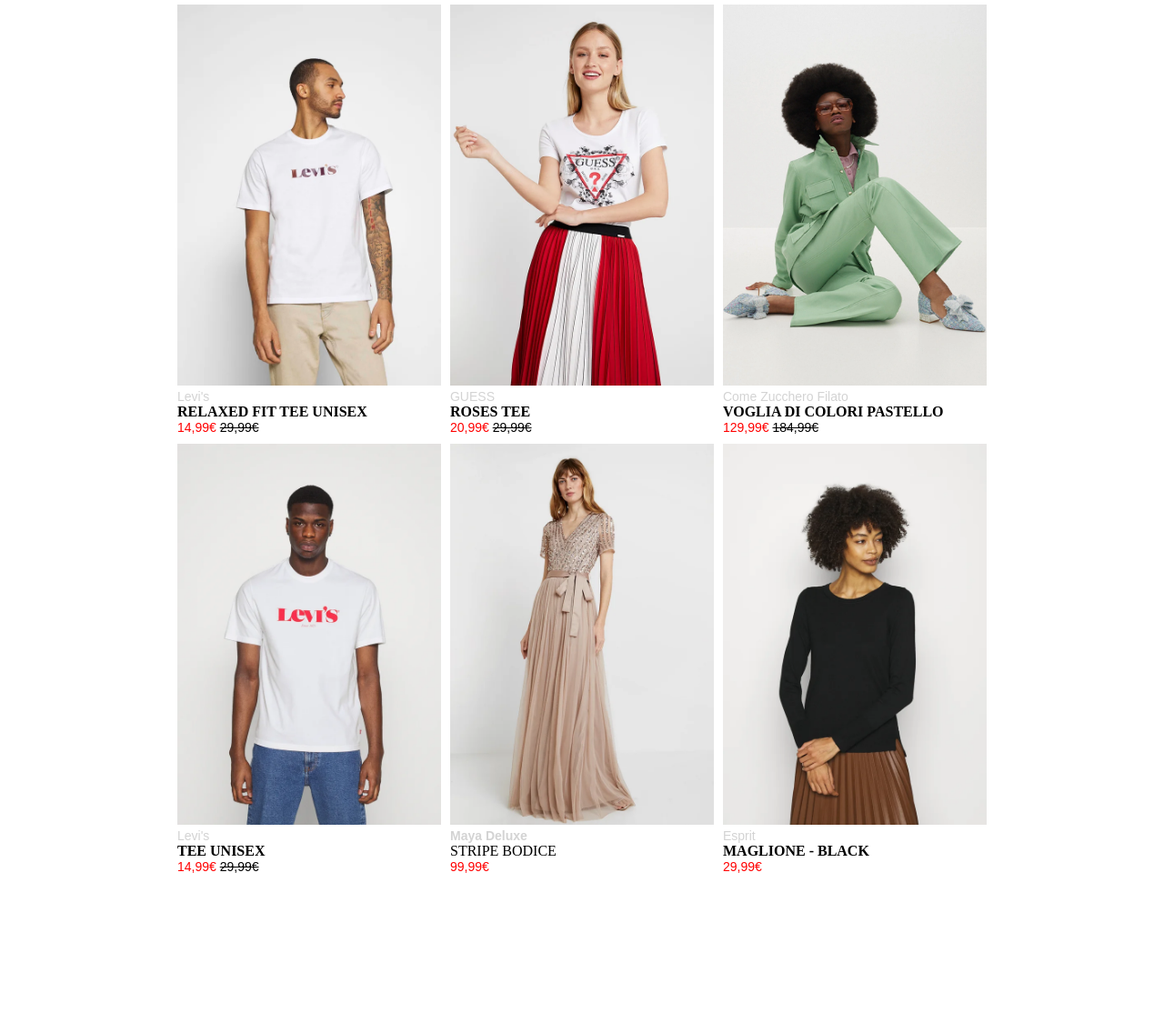
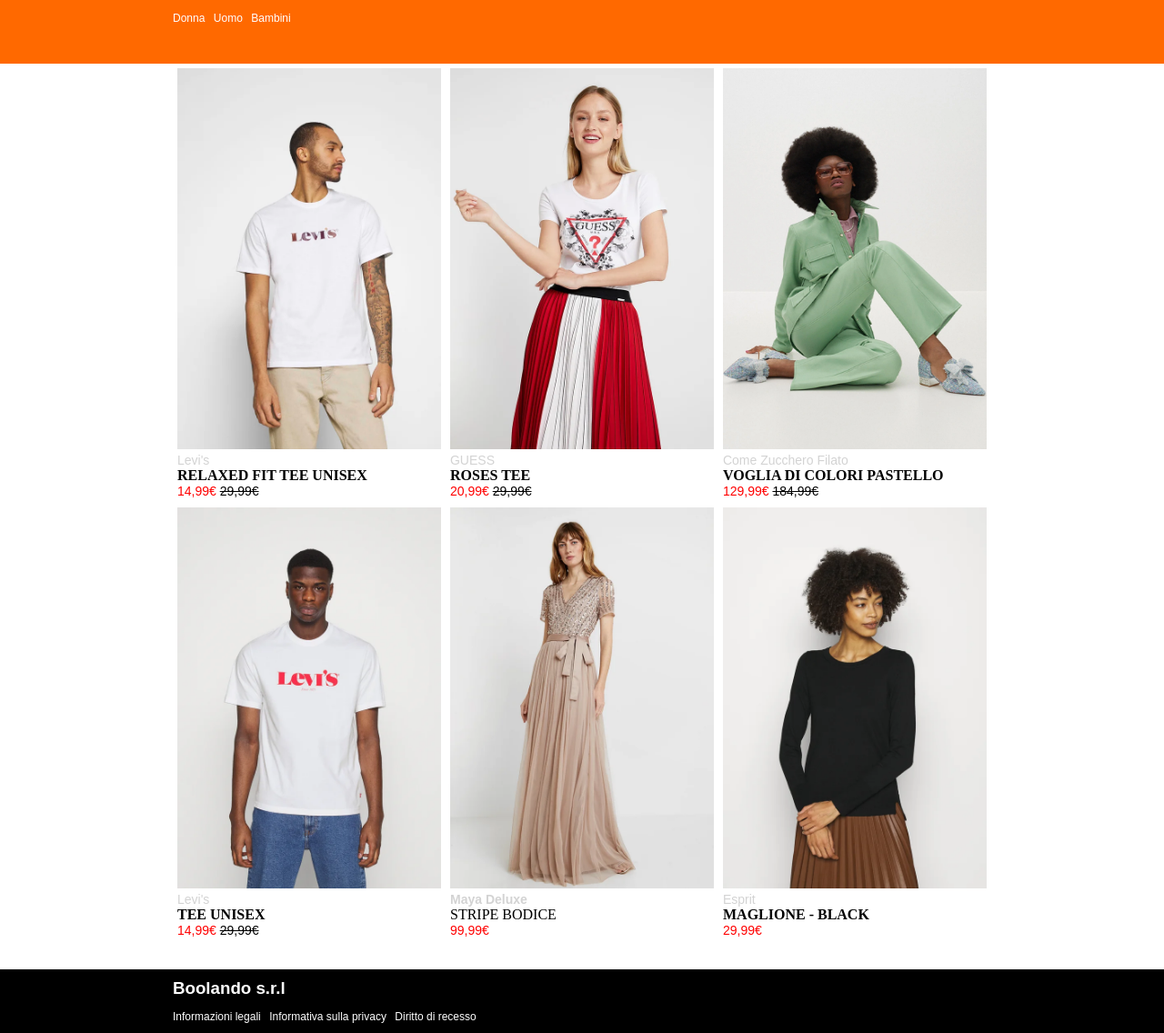
Before and after one commit to JacopoMarini/html-css-boolando, a plain HTML site: page index.html in a window 1280 px wide. Shown: the whole page at 91% size. Before the commit the page ends 966 px from the top, so only its background shows below. Drawn offline with Linux system fonts and the light colour scheme.

Commit message:
Inizio nav e footer

```diff
--- a/css/app.css
+++ b/css/app.css
@@ -7,6 +7,19 @@
 img{
     max-width: 100%;
 }
+
+/* ----- HEADER ----- */
+
+header{
+    background-color: #ff6900;
+    height: 70px;
+}
+
+.header__list{
+    vertical-align: middle;
+}
+
+/* ----- MISC ----- */
 
 .container{
     max-width: 900px;
@@ -44,3 +57,33 @@
 .barrato{
     color: black;
 }
+
+/* ----- FOOTER ----- */
+
+footer{
+    background-color: black;
+    color: white;
+    height: 70px;
+    margin-top: 30px;
+}
+
+/* ----- LISTE, ANCORE, TITOLI ----- */
+
+ul, li, menu{
+    padding-top: 5px;
+    display: inline-block;
+    list-style: none;
+    font-family: sans-serif;
+}
+
+a{
+    color: white;
+    text-decoration: none;
+    font-size: 12px;
+    padding-right: 5px;
+}
+
+h3{
+    padding-top: 10px;
+    font-family: sans-serif;
+}
--- a/index.html
+++ b/index.html
@@ -8,6 +8,19 @@
     <link rel="stylesheet" href="/css/app.css">
 </head>
 <body>
+
+    <header>
+        <div class="container">
+            <div class="header_list_container">
+                <ul class="header__list">
+                    <li><a href="#">Donna</a></li>
+                    <li><a href="#">Uomo</a></li>
+                    <li><a href="#">Bambini</a></li>
+                </ul>
+            </div>
+        </div>
+    </header>
+
     <section>
         <div class="container">
             <div class="row">
@@ -76,5 +89,22 @@
             </div>
         </div>
     </section>
+
+    <footer>
+        <div class="container">
+            <div class="footer__info">
+                <h3>Boolando s.r.l</h3>
+                <ul>
+                    <li><a href="#">Informazioni legali</a></li>
+                    <li><a href="#">Informativa sulla privacy</a></li>
+                    <li><a href="#">Diritto di recesso</a></li>
+                </ul>
+            </div>
+
+            <div class="footer__social">
+
+            </div>
+        </div>
+    </footer>
 </body>
 </html>
```
